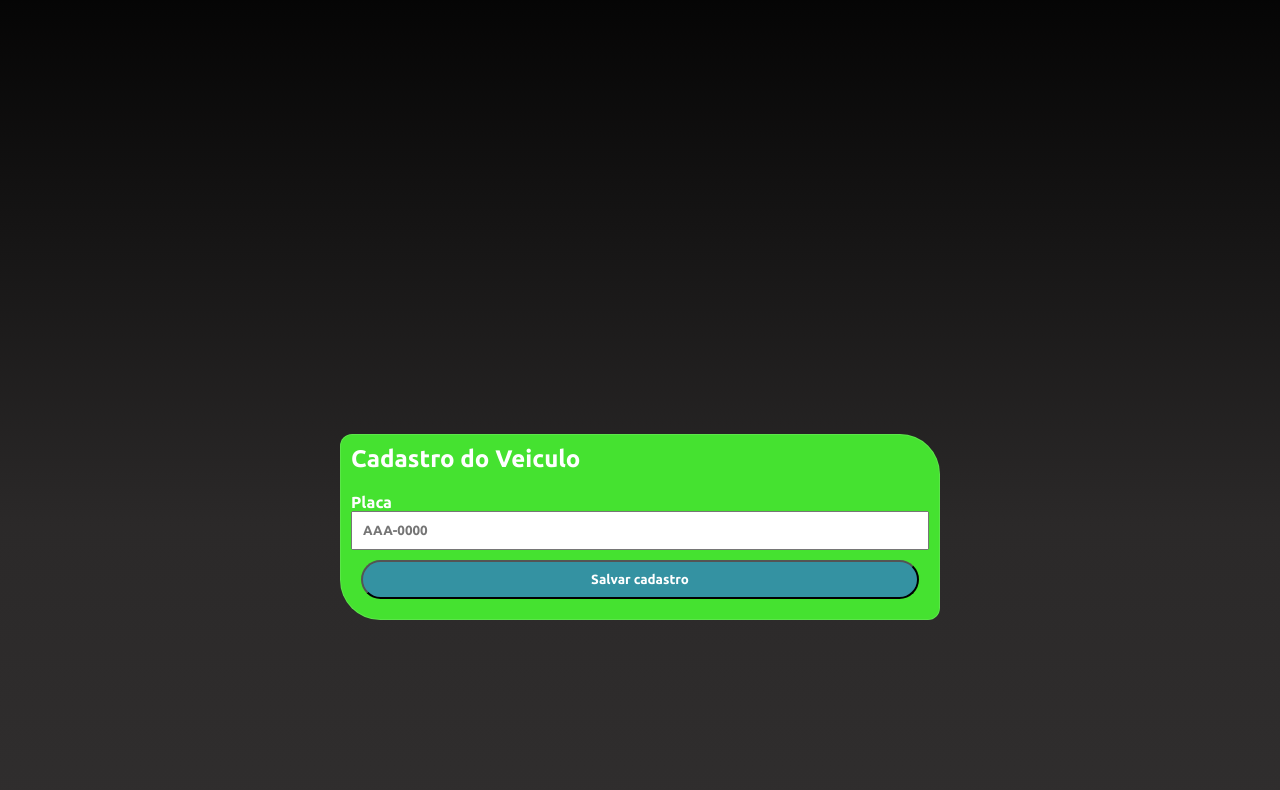
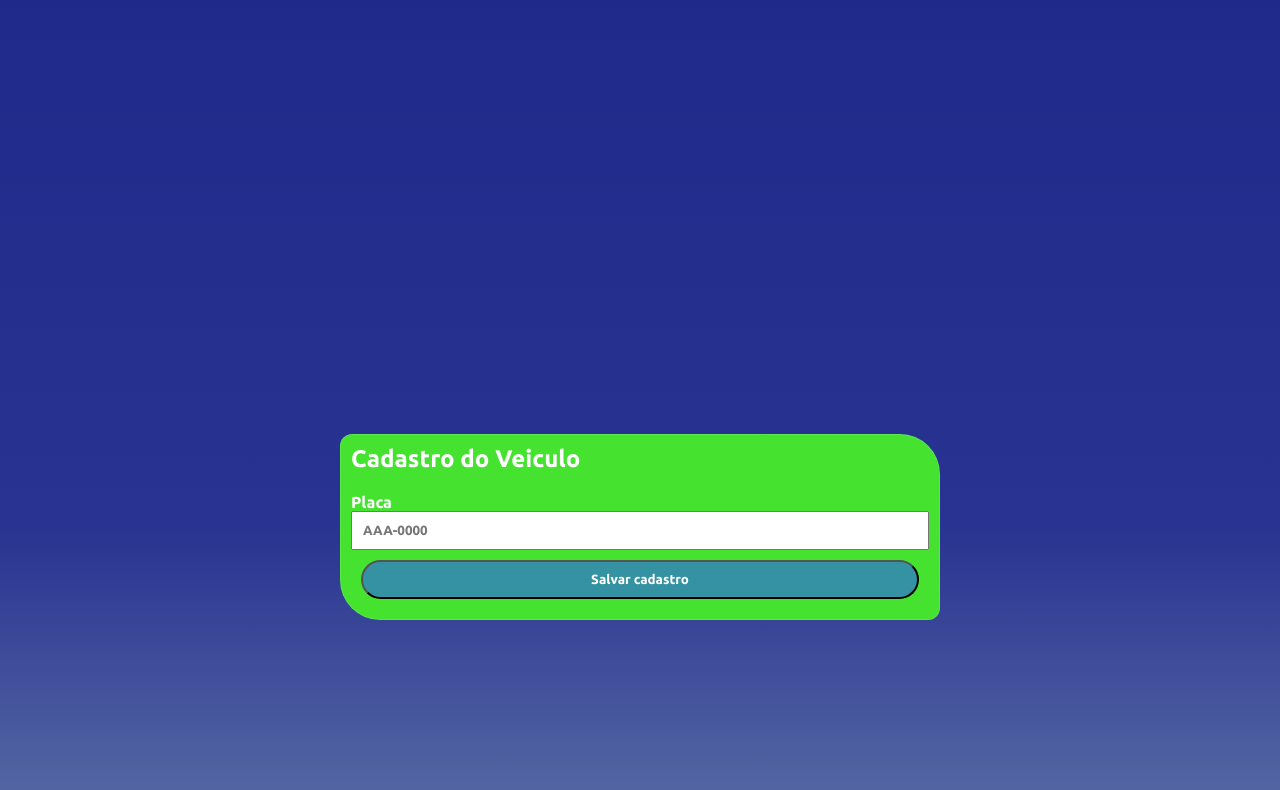
Before and after one commit to Patrickalex-dot/ProjetoAbsolutoGas, a plain HTML site: page cadastroVeiculo.html in a window 1280 px wide. Shown: the part 73-863 px from the top of the page. Drawn offline with nearby package versions, Linux system fonts and the light colour scheme.

Commit message:
alteração

```diff
--- a/styles.css
+++ b/styles.css
@@ -67,7 +67,7 @@ font-family: 'Ubuntu', sans-serif;
 {
 position: relative ;
 min-height: 150vh;
-background: linear-gradient(#000000,#2b2929,#353333) ;
+background: linear-gradient(#182386f8,#293391,#88a5b8) ;
 padding: 30px 80px;
 display: flex;
 justify-content: center;
```
Also changed, not shown: cadastroCliente1.html (+1 -1 lines).
